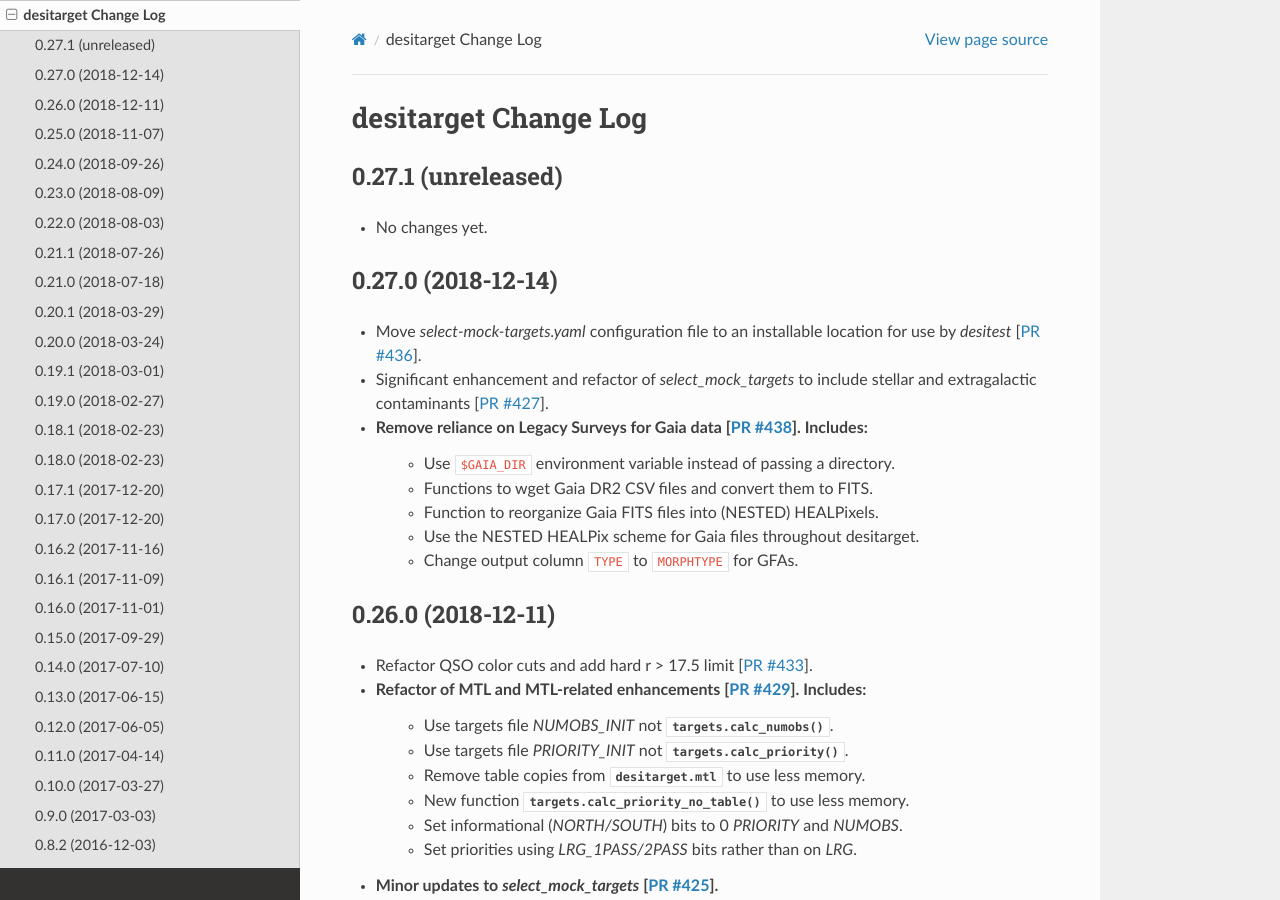
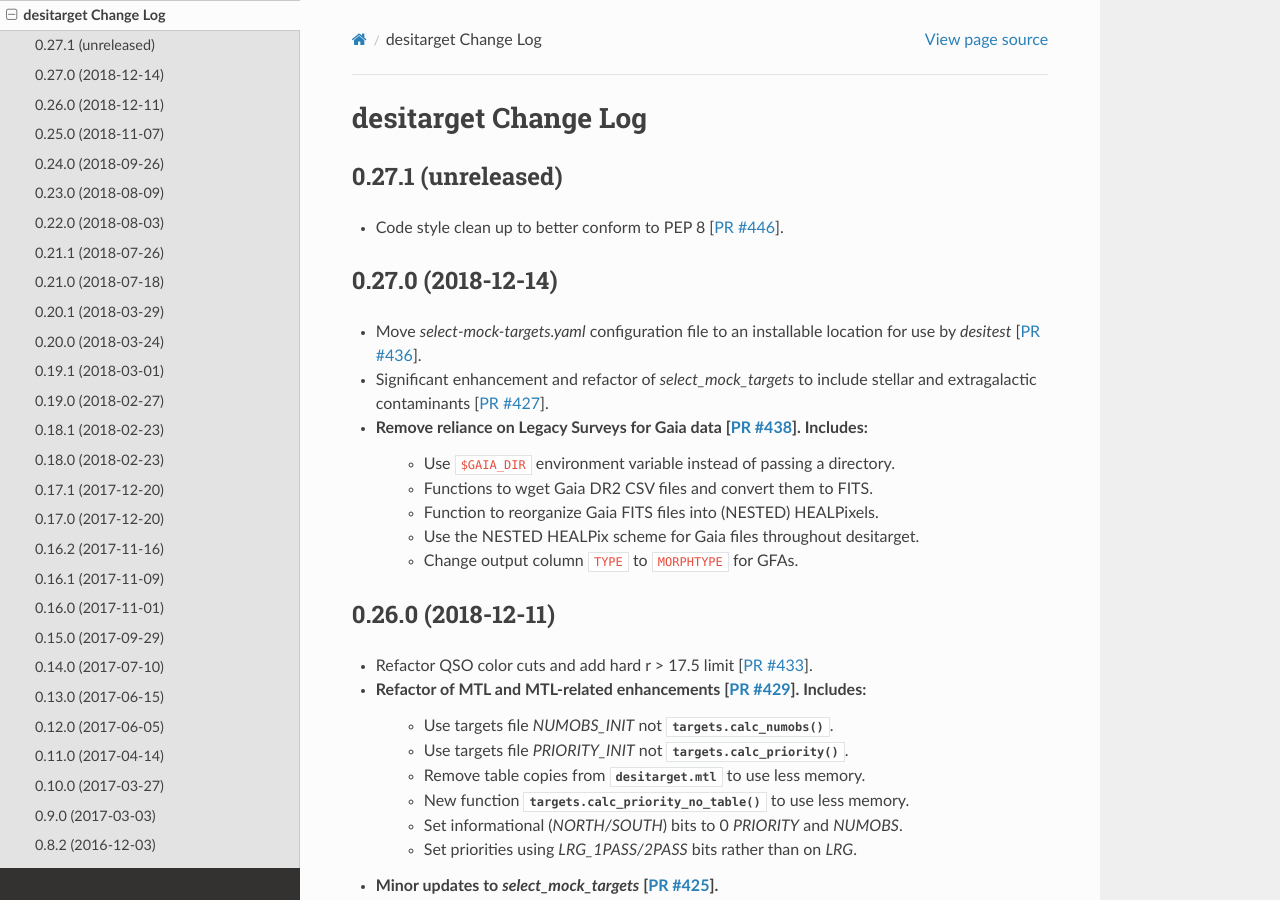
Before and after one commit to desihub/desitarget, a Sphinx documentation site: the page built from doc/changes.rst, in a window 1280 px wide and 900 px high. Built offline with Sphinx 7.4.7 and the Read the Docs theme 2.0.0, drawn with Linux system fonts in a browser that asks for light colours.

Commit message:
update the changes doc [ci skip]

```diff
--- a/doc/changes.rst
+++ b/doc/changes.rst
@@ -5,7 +5,9 @@ desitarget Change Log
 0.27.1 (unreleased)
 -------------------
 
-* No changes yet.
+* Code style clean up to better conform to PEP 8 [`PR #446`_].
+
+.. _`PR #446`: https://github.com/desihub/desitarget/pull/446
 
 0.27.0 (2018-12-14)
 -------------------
```
